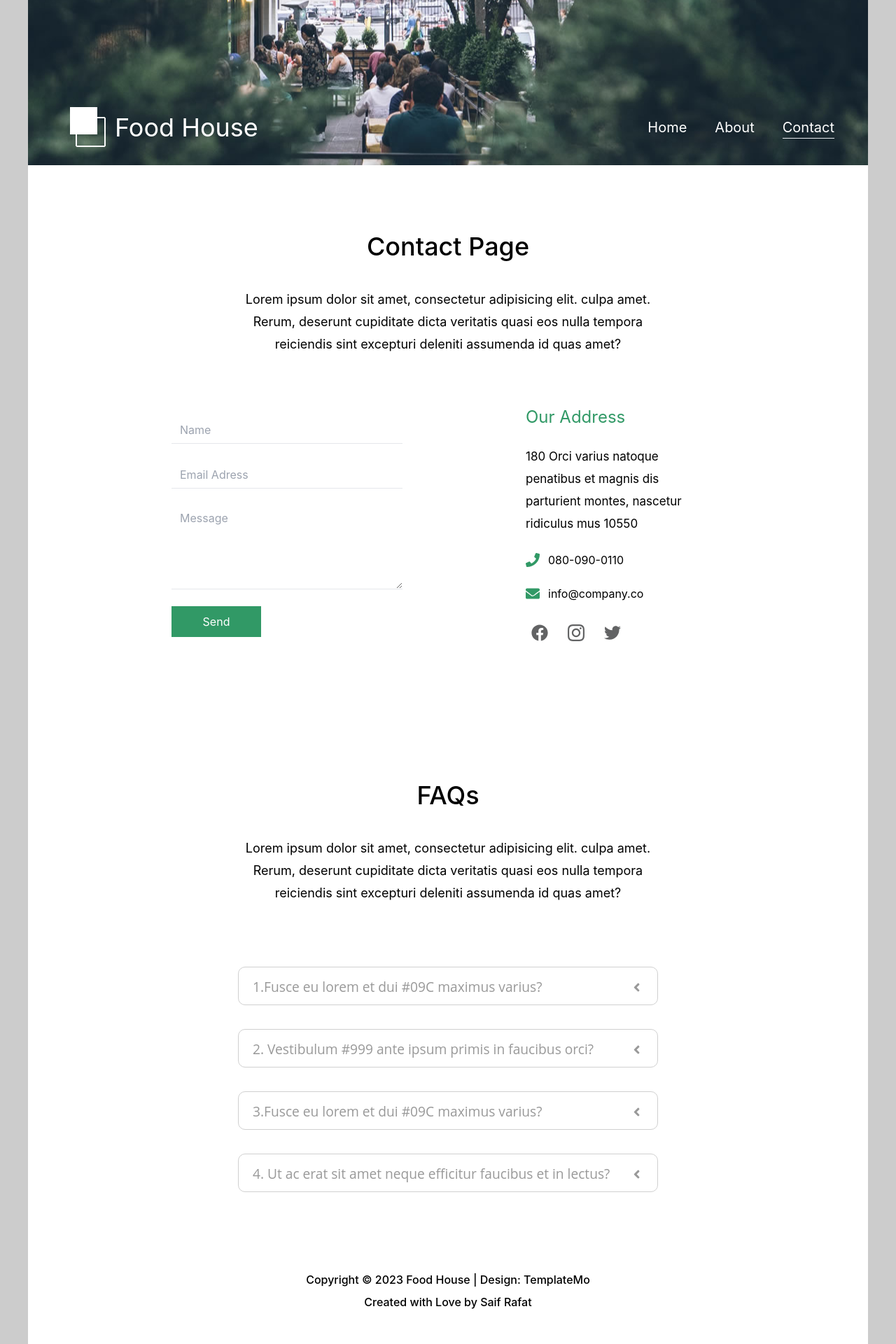
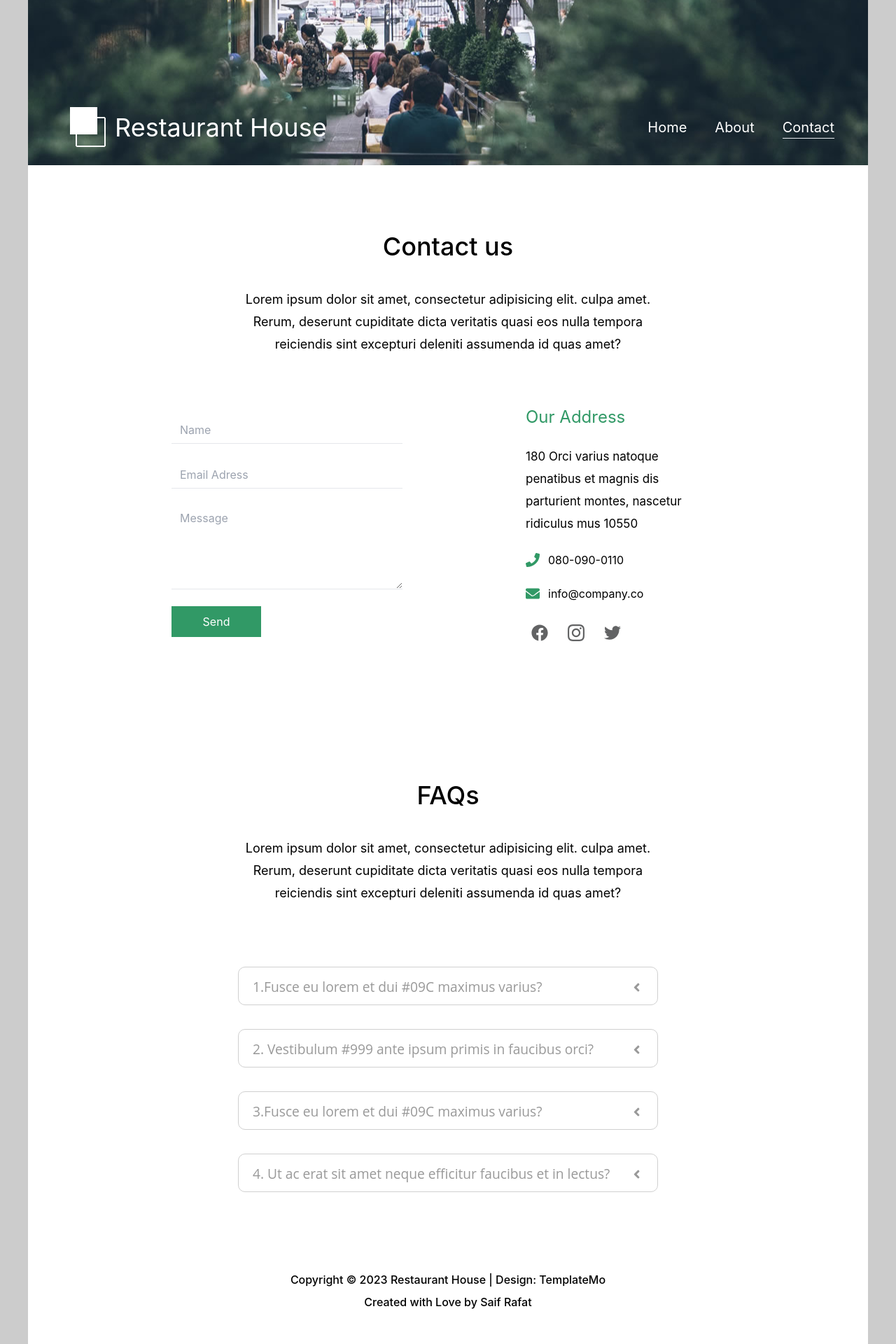
Before and after one commit to saifrafathassan/Food-House, a React (Create React App) app: page /contact in a window 1280 px wide. Shown: the part 229-2149 px from the top of the page at 70% size. Built offline with nearby package versions, Linux system fonts and the light colour scheme.

Commit message:
name changed

```diff
--- a/public/index.html
+++ b/public/index.html
@@ -13,7 +13,7 @@
 
     <link rel="manifest" href="%PUBLIC_URL%/manifest.json" />
 
-    <title>Food House</title>
+    <title>Restaurant House</title>
   </head>
   <body>
     <noscript>You need to enable JavaScript to run this app.</noscript>
--- a/src/components/Footer.js
+++ b/src/components/Footer.js
@@ -4,7 +4,7 @@ const Footer = () => {
   return (
     <div>
         <div className='flex flex-col text-center gap-2 py-12 bg-white'>
-            <p className='text-1xl font-medium'>Copyright © 2023 Food House | Design: TemplateMo </p>
+            <p className='text-1xl font-medium'>Copyright © 2023 Restaurant House | Design: TemplateMo </p>
             <p className='text-1xl font-medium'>Created with Love by Saif Rafat</p>
         </div>
     </div>
--- a/src/components/Hero.js
+++ b/src/components/Hero.js
@@ -16,7 +16,7 @@ const fliterType = (category) => {
     <div className='bg-white h-full w-full '>
 
         <div className="welcome flex flex-col text-center items-center py-12 px-12">
-            <h1 className='lg:text-4xl text-2xl pb-10 font-medium'>Welcome to Food House</h1>
+            <h1 className='lg:text-4xl text-2xl pb-10 font-medium'>Welcome to Restaurant House</h1>
             <p className='text-[18px] pb-6 max-w-[600px] leading-8'>Lorem ipsum dolor sit amet, consectetur adipisicing elit. culpa amet. Rerum, deserunt cupiditate dicta veritatis quasi eos nulla tempora reiciendis sint excepturi deleniti assumenda id quas amet?</p>
         </div>
 
--- a/src/components/Navbar.js
+++ b/src/components/Navbar.js
@@ -20,7 +20,7 @@ const [activePath, setActivePath] = useState(location.pathname)
         <div className="navbar bottom-6 absolute flex justify-between items-center w-full">
           <div className="logo text-white flex items-center px-6 lg:px-12">
               <img className='lg:mx-2' src={Logo}  alt='/'/>
-              <h1 className='lg:text-4xl text-2xl font-normal'>Food House</h1>
+              <h1 className='lg:text-4xl text-2xl font-normal'>Restaurant House</h1>
           </div>
           <ul className='text-white flex gap-4 lg:gap-10 px-6 lg:px-12'>
               <li className={activePath === '/' ? 'md:text-[20px] hover:border-b-[1px] border-b-[1px]' : 'md:text-[20px] hover:border-b-[1px]'}><Link to='/'>Home</Link></li>
--- a/src/components/about/About.js
+++ b/src/components/about/About.js
@@ -9,7 +9,7 @@ const About = () => {
   return (
     <div className='about bg-white w-full'>
         <div className="welcome flex flex-col text-center items-center py-12 px-12">
-            <h1 className='lg:text-4xl text-2xl pb-10 font-medium'>About Food House</h1>
+            <h1 className='lg:text-4xl text-2xl pb-10 font-medium'>About Restaurant House</h1>
             <p className='text-[18px] pb-6 max-w-[600px] leading-8'>Lorem ipsum dolor sit amet, consectetur adipisicing elit. culpa amet. Rerum, deserunt cupiditate dicta veritatis quasi eos nulla tempora reiciendis sint excepturi deleniti assumenda id quas amet?</p>
         </div>
         <div className='grid sm:grid-col-1 lg:grid-cols-2 gap-6 m-auto w-full py-20'>
--- a/src/components/contact/Contactc.js
+++ b/src/components/contact/Contactc.js
@@ -5,7 +5,7 @@ const Contactc = () => {
   return (
     <div className='contact bg-white w-full h-full py-12'>
         <div className="welcome flex flex-col text-center items-center py-12 px-12">
-            <h1 className='lg:text-4xl text-2xl pb-10 font-medium'>Contact Page</h1>
+            <h1 className='lg:text-4xl text-2xl pb-10 font-medium'>Contact us</h1>
             <p className='text-[18px] pb-6 max-w-[600px] leading-8'>Lorem ipsum dolor sit amet, consectetur adipisicing elit. culpa amet. Rerum, deserunt cupiditate dicta veritatis quasi eos nulla tempora reiciendis sint excepturi deleniti assumenda id quas amet?</p>
         </div>
         <div className='w-full gap-40 flex flex-col lg:flex-row items-center justify-center pb-12'>
```
